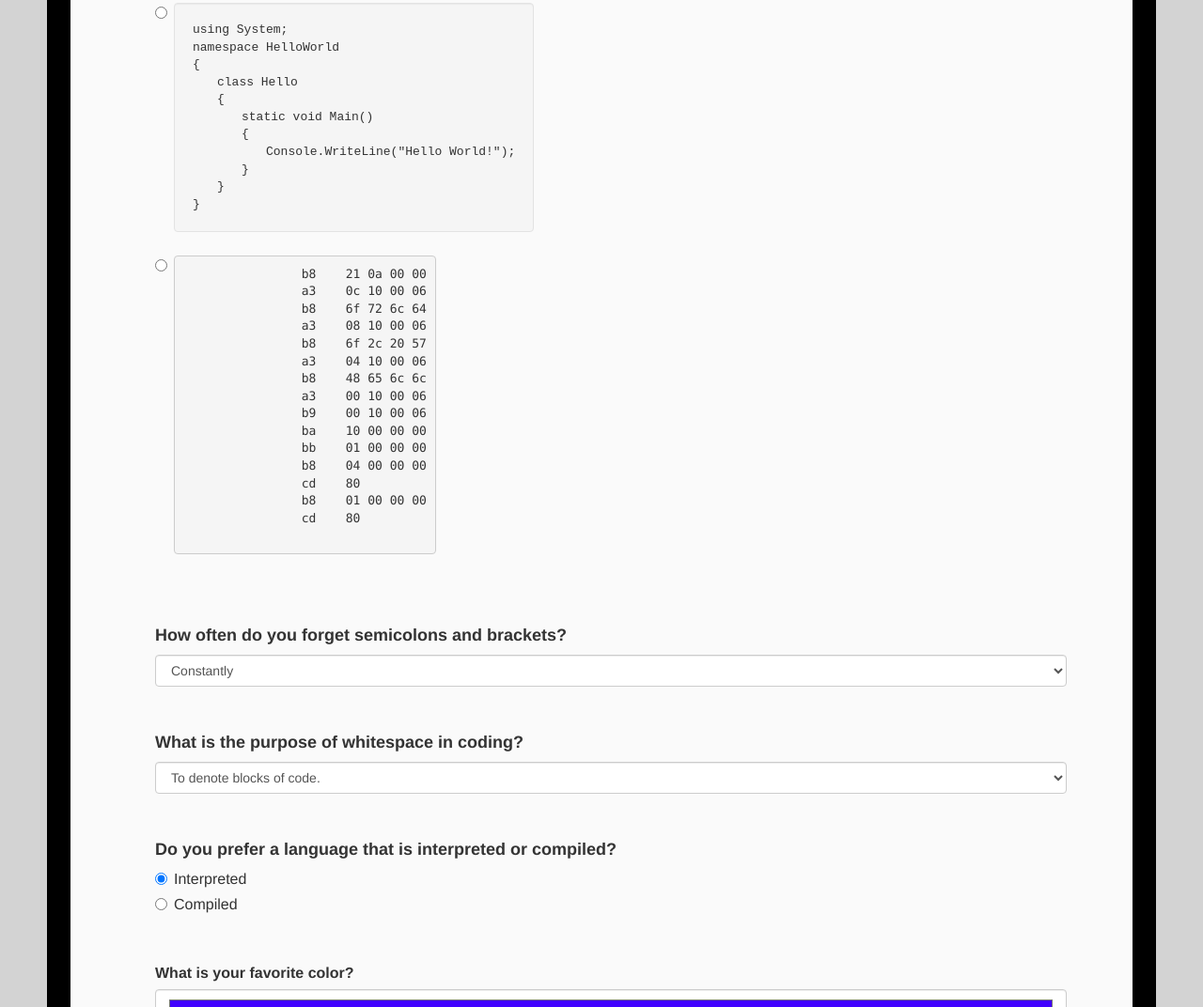
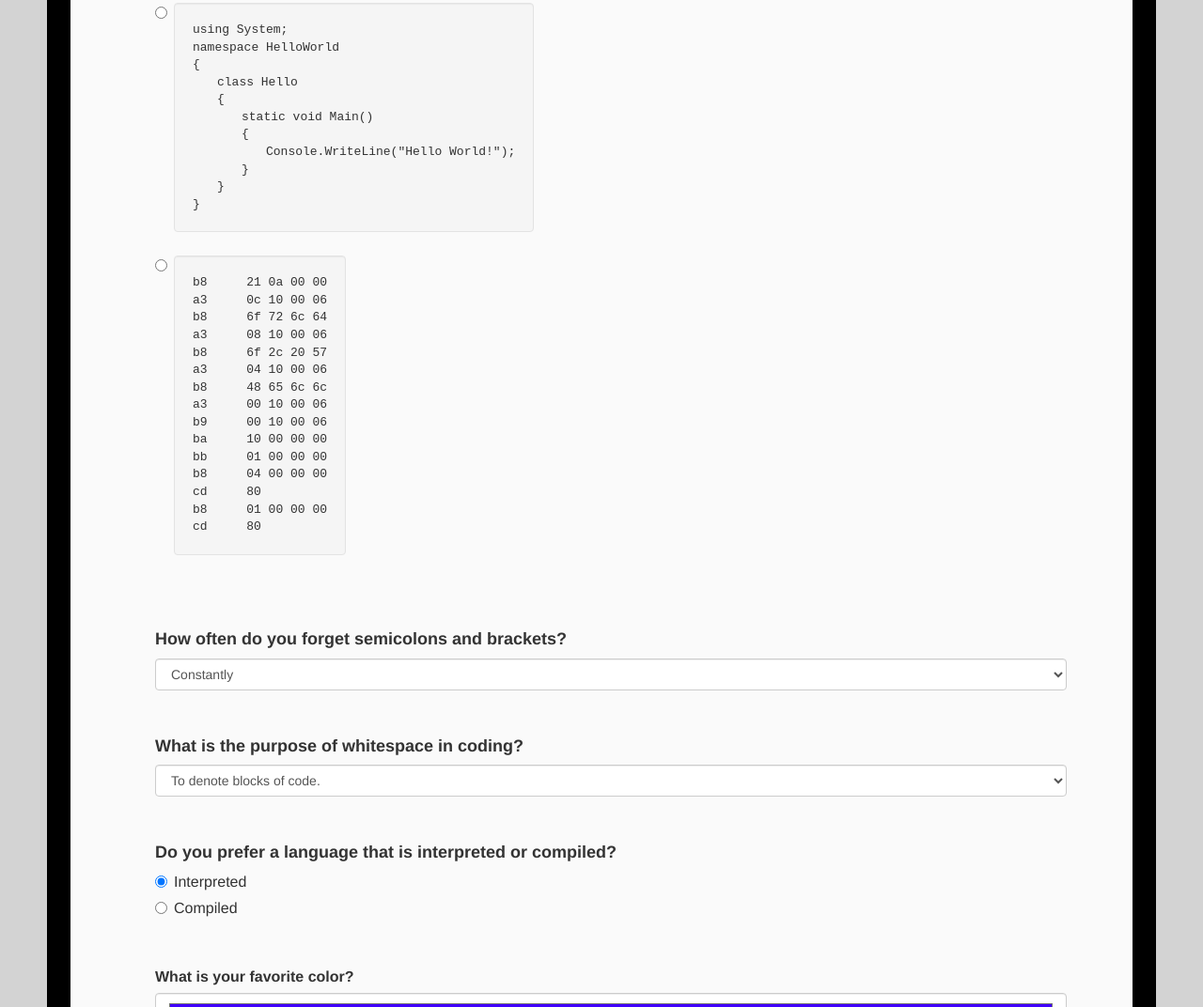
Before and after one commit to jasonhuels/programming-language-suggester, a plain HTML site: page index.html in a window 1280 px wide. Shown: the part 849-1921 px from the top of the page at 94% size. Drawn offline with Linux system fonts and the light colour scheme.

Commit message:
refactor code

```diff
--- a/index.html
+++ b/index.html
@@ -79,7 +79,6 @@
           <div class="radio">
             <label>
               <input type="radio" name="code" value="c#">
-              <!-- <pre>using System; <br>namespace HelloWorld <br>{ <br>  class Hello <br>  { <br>    static void Main() <br>    { <br>       Console.WriteLine("Hello World!"); <br>    }<br>  }<br>}</pre> -->
               <p class="well">
                 using System; <br>
                 namespace HelloWorld <br>
@@ -99,24 +98,23 @@
           <div class="radio">
             <label>
               <input type="radio" name="code" value="machine">
-              <pre>
-                b8    21 0a 00 00
-                a3    0c 10 00 06
-                b8    6f 72 6c 64
-                a3    08 10 00 06
-                b8    6f 2c 20 57
-                a3    04 10 00 06
-                b8    48 65 6c 6c
-                a3    00 10 00 06
-                b9    00 10 00 06
-                ba    10 00 00 00
-                bb    01 00 00 00
-                b8    04 00 00 00
-                cd    80
-                b8    01 00 00 00
-                cd    80
-              </pre>
-
+              <p class="well">
+                b8 &emsp;&emsp; 21 0a 00 00 <br>
+                a3 &emsp;&emsp; 0c 10 00 06 <br>
+                b8 &emsp;&emsp; 6f 72 6c 64 <br>
+                a3 &emsp;&emsp; 08 10 00 06 <br>
+                b8 &emsp;&emsp; 6f 2c 20 57 <br>
+                a3 &emsp;&emsp; 04 10 00 06 <br>
+                b8 &emsp;&emsp; 48 65 6c 6c <br>
+                a3 &emsp;&emsp; 00 10 00 06 <br>
+                b9 &emsp;&emsp; 00 10 00 06 <br>
+                ba &emsp;&emsp; 10 00 00 00 <br>
+                bb &emsp;&emsp; 01 00 00 00 <br>
+                b8 &emsp;&emsp; 04 00 00 00 <br>
+                cd &emsp;&emsp; 80 <br>
+                b8 &emsp;&emsp; 01 00 00 00 <br>
+                cd &emsp;&emsp; 80
+              </p>
             </label>
           </div>
         </div>
@@ -166,7 +164,6 @@
 
       <div class="results">
         <h3>Your Best Programming Option<span id="plural">s</span>:</h3>
-          <!-- <p id="results"></p> -->
           <div class="python result">
             <h1>Python</h1>
             <div class="row">
```
